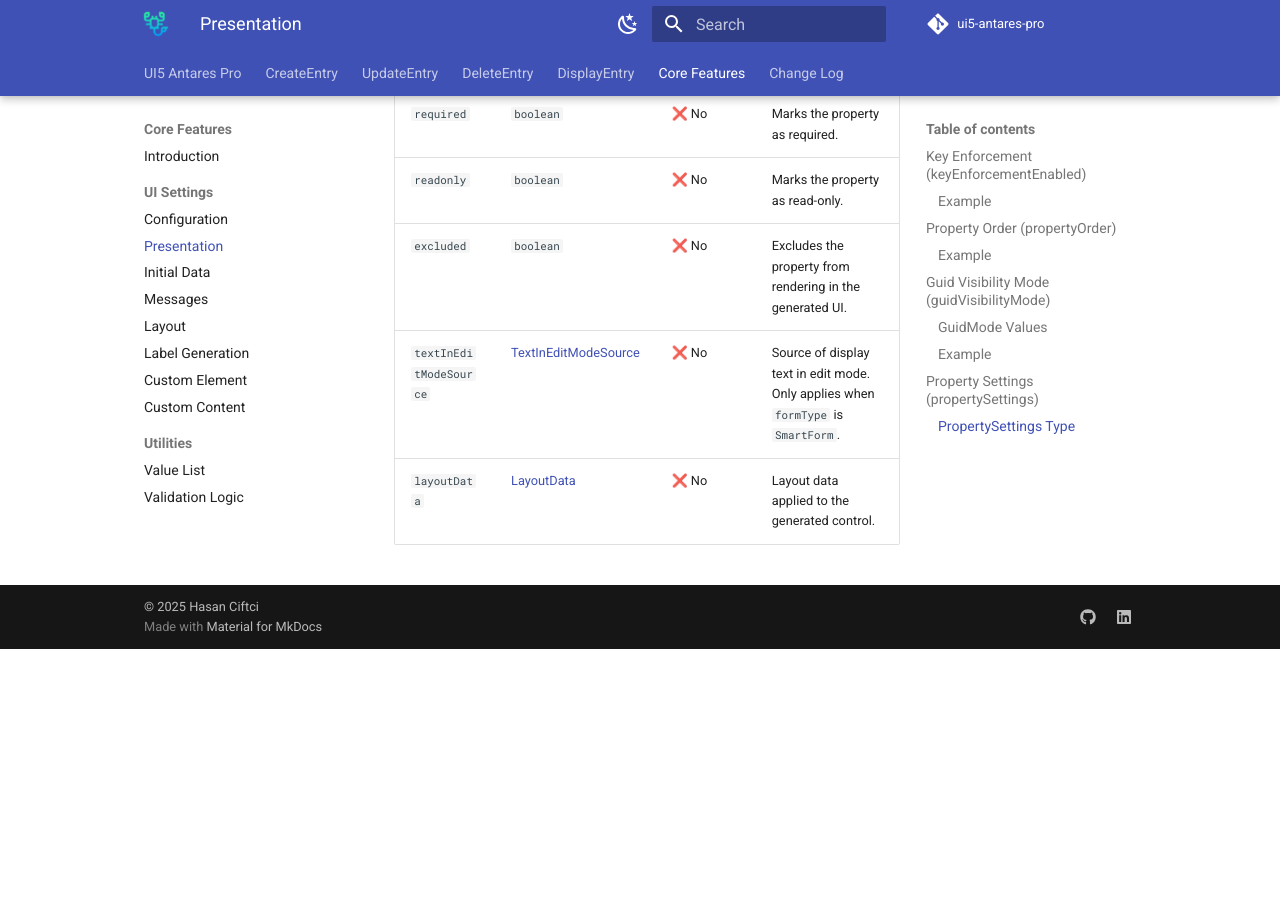
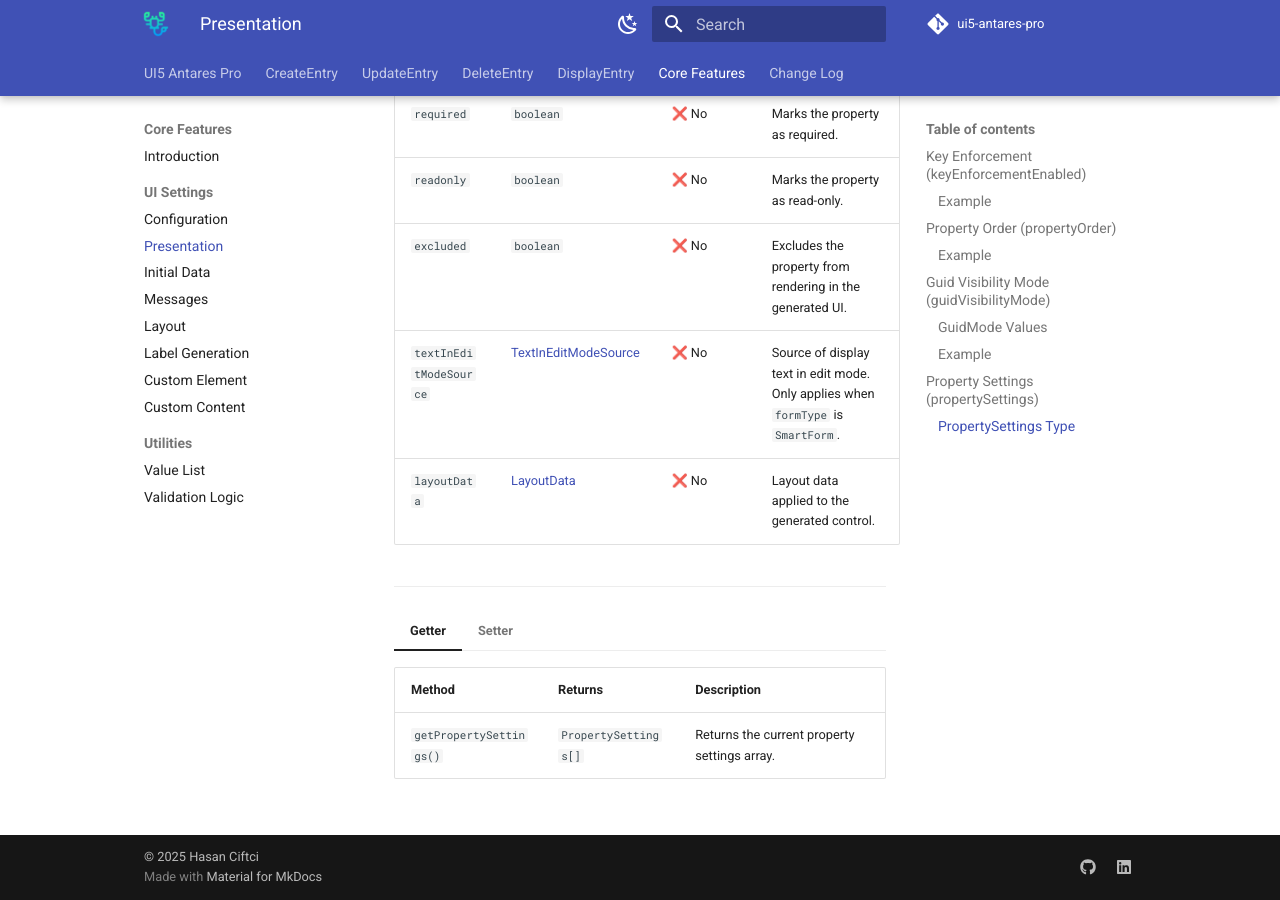
Before and after one commit to ui5-antares-pro/ui5-antares-pro.github.io, an MkDocs documentation site: the page built from docs/core_features/ui_settings/presentation.md, in a window 1280 px wide and 900 px high, scrolled down 7625 px. Built offline with MkDocs 1.6.1 and Material for MkDocs 9.7.7, drawn with Linux system fonts in a browser that asks for light colours; comment, search, counter and statistics services are not loaded; before the commit the page ends 8274 px from its top, so only the background shows below that.

Commit message:
Documentation part 26

```diff
--- a/docs/core_features/ui_settings/presentation.md
+++ b/docs/core_features/ui_settings/presentation.md
@@ -700,3 +700,47 @@ Entity-specific configuration for individual properties belonging to the specifi
       </tr>
    </tbody>
 </table>
+
+---
+
+=== "Getter"
+
+    <table>
+      <thead>
+        <tr>
+          <th style="width: 30%;">Method</th>
+          <th style="width: 28%;">Returns</th>
+          <th>Description</th>
+        </tr>
+      </thead>
+      <tbody>
+        <tr>
+          <td style="width: 30%;"><code>getPropertySettings()</code></td>
+          <td style="width: 28%;"><code>PropertySettings[]</code></td>
+          <td>Returns the current property settings array.</td>
+        </tr>
+      </tbody>
+    </table>
+
+=== "Setter"
+
+    <table>
+      <thead>
+        <tr>
+          <th style="width: 30%;">Method</th>
+          <th>Parameter</th>
+          <th style="width: 25%;">Type</th>
+          <th>Mandatory</th>
+          <th style="width: 25%;">Description</th>
+        </tr>
+      </thead>
+      <tbody>
+        <tr>
+          <td style="width: 30%;"><code>setPropertySettings(newValue)</code></td>
+          <td><code>newValue</code></td>
+          <td style="width: 25%;"><code>PropertySettings[]</code></td>
+          <td>✅ Yes</td>
+          <td style="width: 25%;">Sets the property settings for the generated form or table.</td>
+        </tr>
+      </tbody>
+    </table>
```
